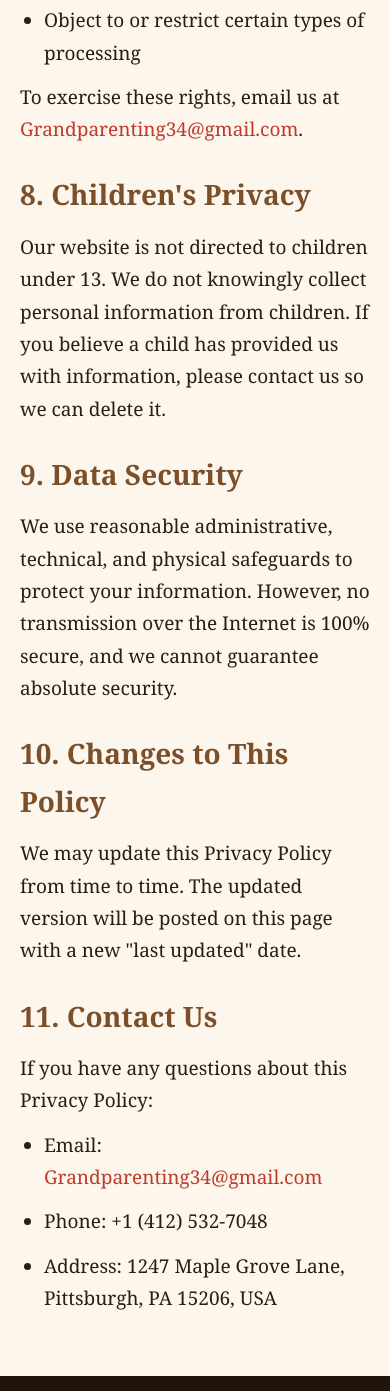
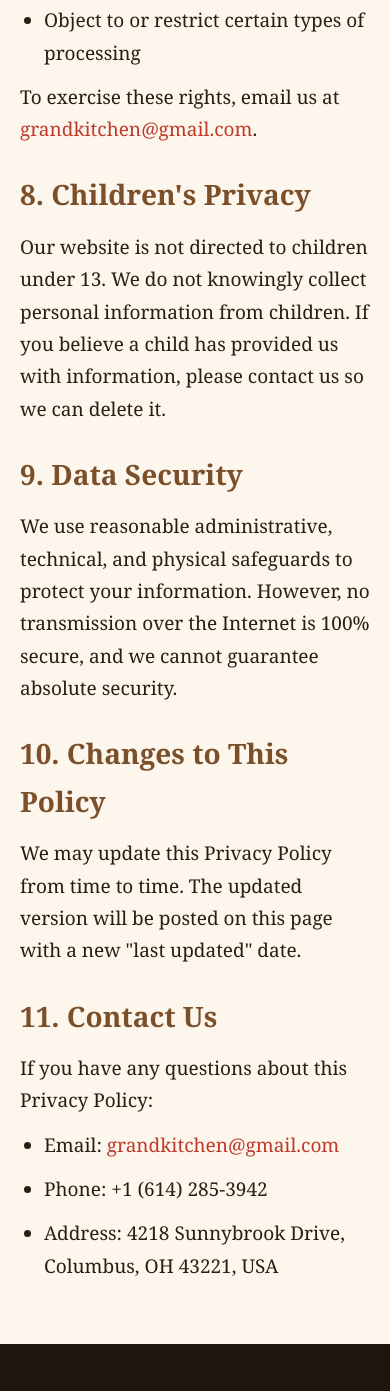
Before and after one commit to David01-glitch/food-r, a plain HTML site: page privacy.html in a window 390 px wide. Shown: the part 4116-5507 px from the top of the page. Drawn offline with Linux system fonts and the light colour scheme.

Commit message:
Update contact info: email, phone, address

```diff
--- a/privacy.html
+++ b/privacy.html
@@ -94,7 +94,7 @@
     <li>Opt out of marketing emails (use the unsubscribe link in any email)</li>
     <li>Object to or restrict certain types of processing</li>
   </ul>
-  <p>To exercise these rights, email us at <a href="mailto:Grandparenting34@gmail.com">Grandparenting34@gmail.com</a>.</p>
+  <p>To exercise these rights, email us at <a href="mailto:grandkitchen@gmail.com">grandkitchen@gmail.com</a>.</p>
 
   <h2>8. Children's Privacy</h2>
   <p>Our website is not directed to children under 13. We do not knowingly collect personal information from children. If you believe a child has provided us with information, please contact us so we can delete it.</p>
@@ -108,9 +108,9 @@
   <h2>11. Contact Us</h2>
   <p>If you have any questions about this Privacy Policy:</p>
   <ul>
-    <li>Email: <a href="mailto:Grandparenting34@gmail.com">Grandparenting34@gmail.com</a></li>
-    <li>Phone: +1 (412) 532-7048</li>
-    <li>Address: 1247 Maple Grove Lane, Pittsburgh, PA 15206, USA</li>
+    <li>Email: <a href="mailto:grandkitchen@gmail.com">grandkitchen@gmail.com</a></li>
+    <li>Phone: +1 (614) 285-3942</li>
+    <li>Address: 4218 Sunnybrook Drive, Columbus, OH 43221, USA</li>
   </ul>
 </section>
 
@@ -125,9 +125,9 @@
       <li><a href="privacy.html">Privacy Policy</a></li>
     </ul></div>
     <div><h4>Contact</h4><ul>
-      <li>📧 <a href="mailto:Grandparenting34@gmail.com">Grandparenting34@gmail.com</a></li>
-      <li>📞 +1 (412) 532-7048</li>
-      <li>📍 1247 Maple Grove Lane,<br>Pittsburgh, PA 15206, USA</li>
+      <li>📧 <a href="mailto:grandkitchen@gmail.com">grandkitchen@gmail.com</a></li>
+      <li>📞 +1 (614) 285-3942</li>
+      <li>📍 4218 Sunnybrook Drive,<br>Columbus, OH 43221, USA</li>
     </ul></div>
     <div><h4>Hours</h4><ul>
       <li>Mon–Fri: 9am – 5pm EST</li>
--- a/script.js
+++ b/script.js
@@ -42,6 +42,6 @@ if(cf){
     e.preventDefault();
     const name = encodeURIComponent(cf.cname.value);
     const msg = encodeURIComponent(cf.cmsg.value + '\n\n— ' + cf.cname.value);
-    window.location.href = `mailto:Grandparenting34@gmail.com?subject=Hello%20from%20${name}&body=${msg}`;
+    window.location.href = `mailto:grandkitchen@gmail.com?subject=Hello%20from%20${name}&body=${msg}`;
   });
 }
```
Also changed, not shown: about.html (+4 -4 lines), contact.html (+6 -6 lines), index.html (+3 -3 lines), services.html (+4 -4 lines).
